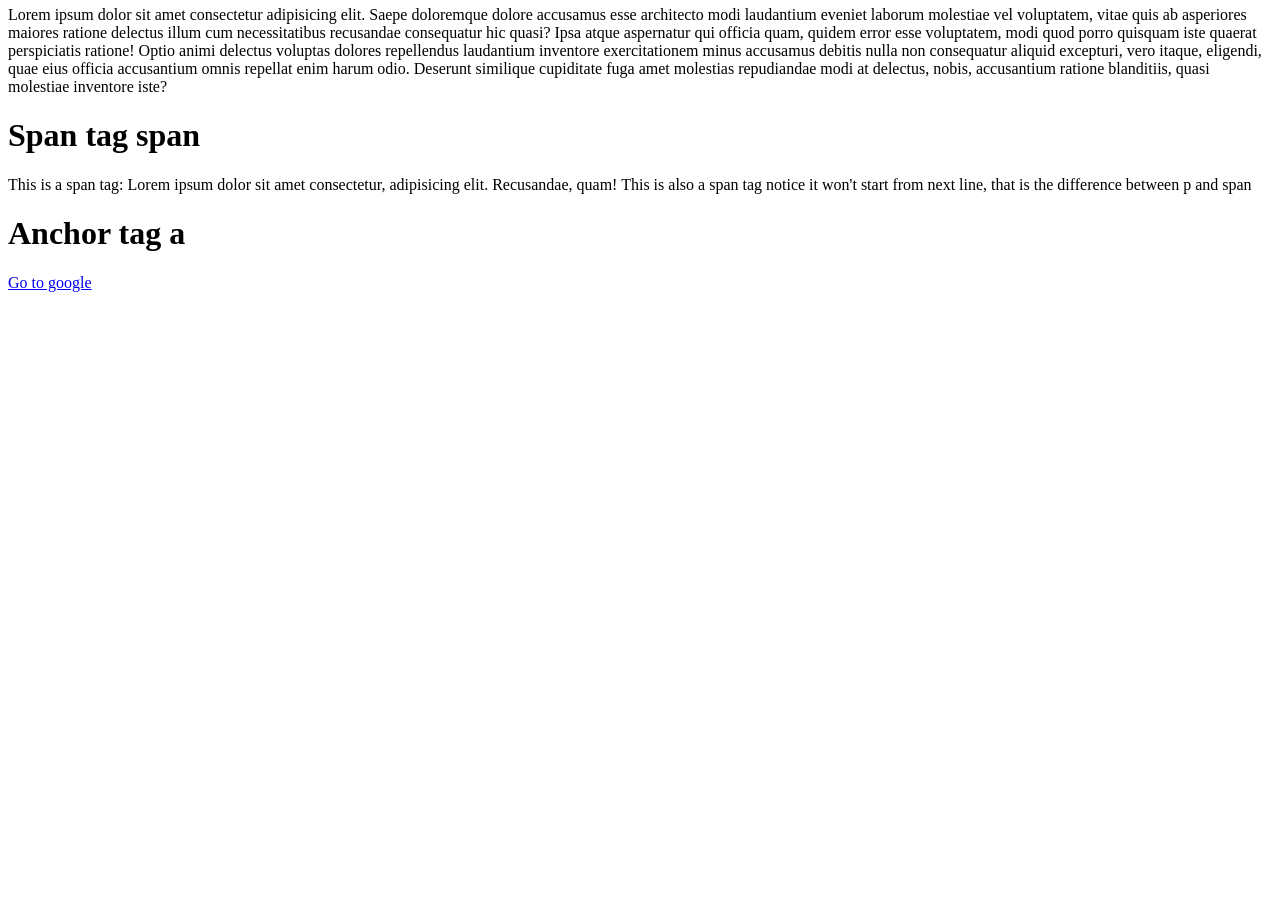
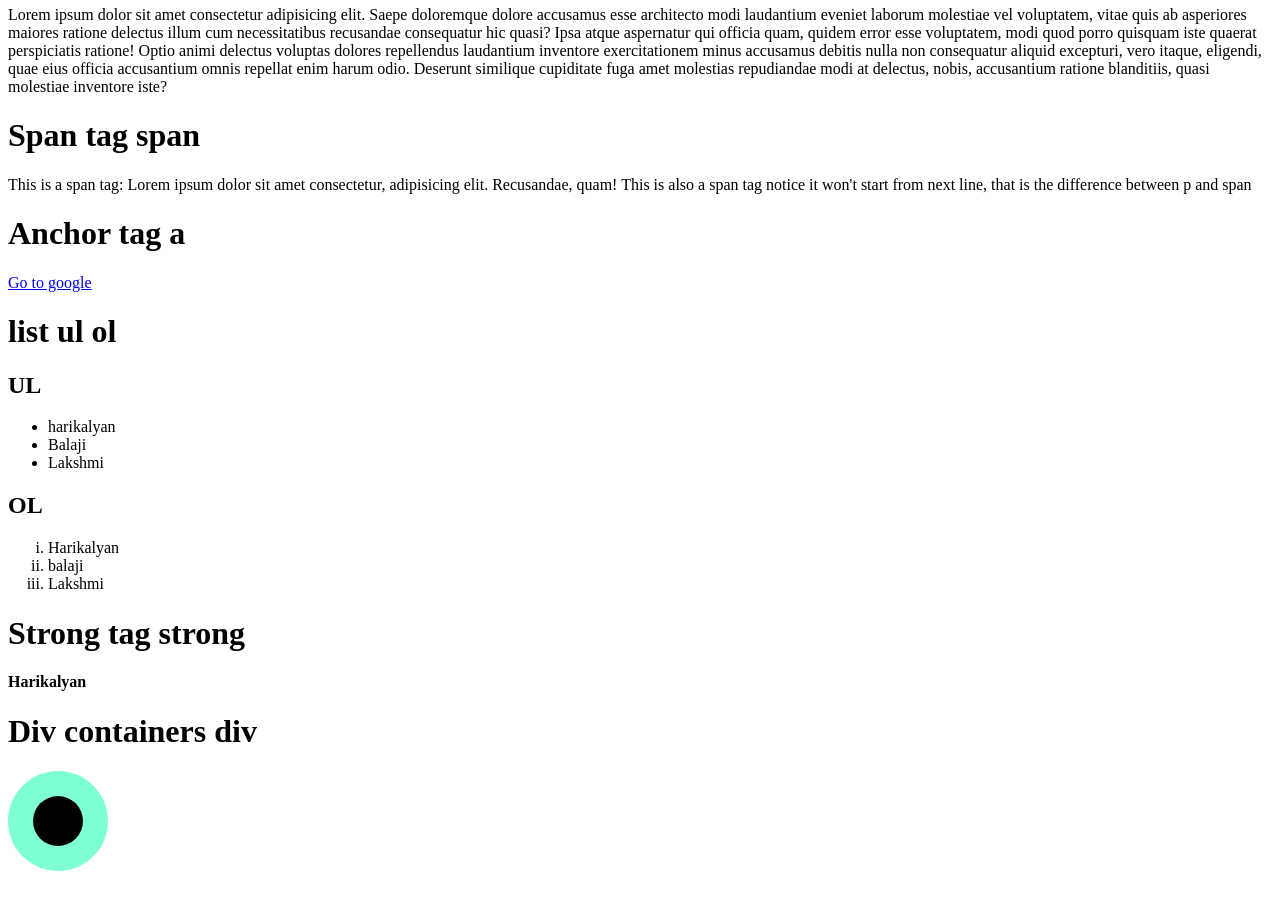
Before and after one commit to HariKalyan99/first_project, a plain HTML site: page html/basics/index.html in a window 1280 px wide. Shown: the part 530-1440 px from the top of the page. Before the commit the page ends 830 px from the top, so only its background shows below. Drawn offline with Linux system fonts and the light colour scheme.

Commit message:
few more tags

```diff
--- a/html/basics/index.html
+++ b/html/basics/index.html
@@ -5,7 +5,7 @@
     <meta name="viewport" content="width=device-width, initial-scale=1.0" />
     <title>First application</title>
   </head>
-  <body>
+  <body style="height: 300vh;">
     <h1>Heading tags h1 h2 h3 h4 h5 h6</h1>
     <br />
 
@@ -50,5 +50,41 @@
 
     <h1>Anchor tag a</h1>
     <a href="http://google.com/" target="_blank">Go to google</a>
+
+    <h1>list ul ol</h1>
+
+    <h2>UL</h2>
+    <ul>
+      <li>
+        harikalyan
+      </li>
+      <li>Balaji</li>
+      <li>Lakshmi</li>
+    </ul>
+
+    <h2>OL</h2>
+    <ol type="i">
+      <li>Harikalyan</li>
+      <li>balaji</li>
+      <li>Lakshmi</li>
+    </ol>
+
+
+    <h1>Strong tag strong</h1>
+    <strong>Harikalyan</strong>
+
+
+    <h1>Div containers div</h1>
+
+
+    <div style="width: 100px; height: 100px; border-radius: 50%; background-color: aquamarine; display: flex; justify-content: center; align-items: center;">
+      <div style="width: 50%; height: 50%; background-color: black; border-radius: 50%;">
+
+      </div>
+
+    </div>
+
+
+
   </body>
 </html>
```
